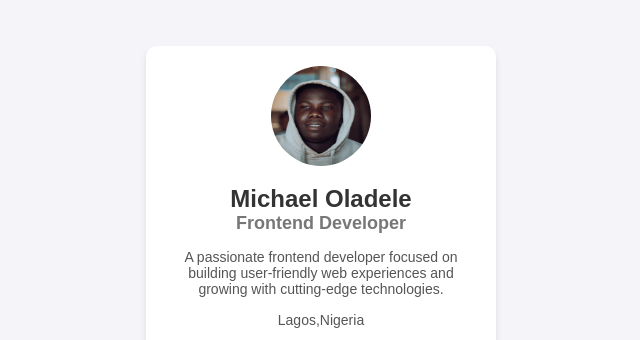
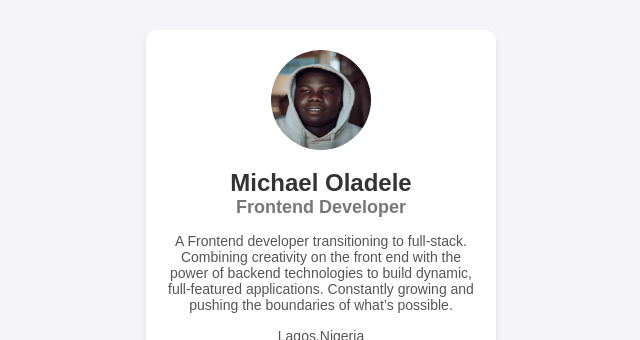
Before and after one commit to MickyDev1/HNG-task-Profile-card-, a plain HTML site: page index.html in a window 1280 px wide. Shown: the part 161-501 px from the top of the page, without its empty margins (319-959 px from the left). Drawn offline with nearby package versions, Linux system fonts and the light colour scheme.

Commit message:
changed my write up

```diff
--- a/index.html
+++ b/index.html
@@ -20,8 +20,7 @@
       <h2 data-testid="fullName">Michael Oladele</h2>
       <h3 data-testid="jobTitle">Frontend Developer</h3>
       <p data-testid="shortBio">
-        A passionate frontend developer focused on building user-friendly web
-        experiences and growing with cutting-edge technologies.
+        A Frontend developer transitioning to full-stack. Combining creativity on the front end with the power of backend technologies to build dynamic, full-featured applications. Constantly growing and pushing the boundaries of what’s possible.
       </p>
       <p data-testid="currentLocation">Lagos,Nigeria</p>
 
```
